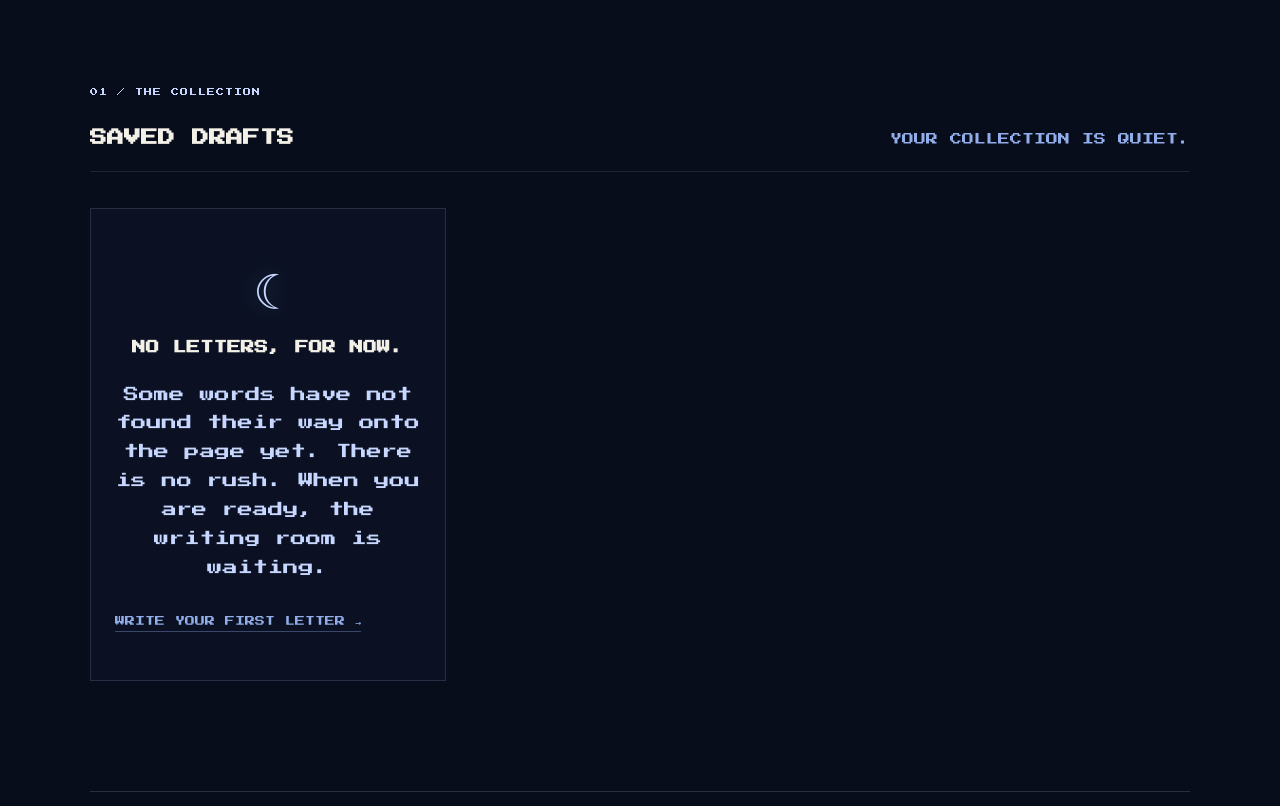
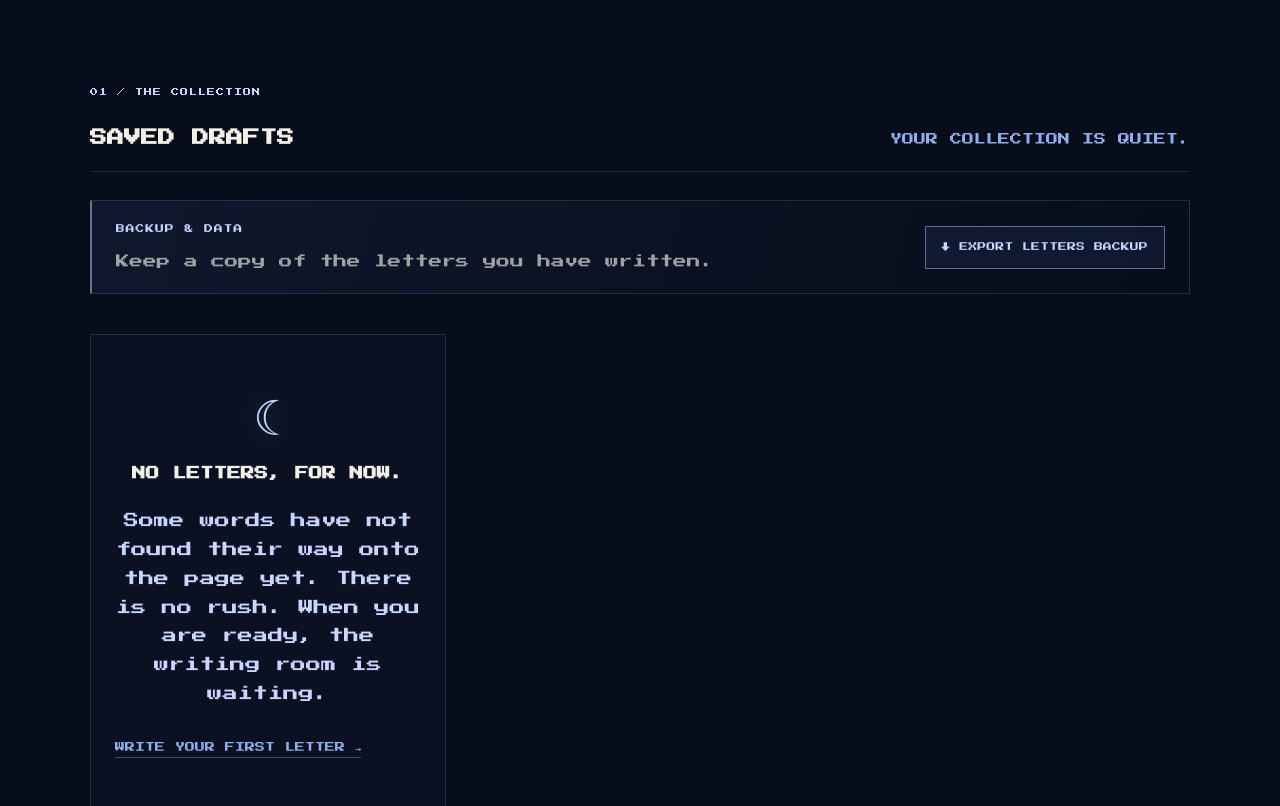
Before and after one commit to dandorii/Tsukuyomi, a Flask app: page /my-letters in a window 1280 px wide. Shown: the part 403-1209 px from the top of the page. Run offline with Flask 3, Linux system fonts and the light colour scheme; data that the repository does not hold is empty.

Commit message:
Add JSON letter backup export

```diff
--- a/app.py
+++ b/app.py
@@ -131,6 +131,46 @@ def list_drafts():
     }), 200
 
 
+@app.route("/api/drafts/export", methods=["GET"])
+def export_drafts():
+    drafts = get_all_drafts()
+    letters = []
+
+    for draft in drafts:
+        full_letter = get_draft(draft["id"])
+
+        if full_letter is None:
+            return jsonify({
+                "error": "A letter could not be retrieved. No backup was created."
+            }), 500
+
+        letters.append({
+            "id": full_letter["id"],
+            "title": full_letter["title"],
+            "recipient": full_letter["recipient"],
+            "body": full_letter["body"],
+            "created_at": full_letter["created_at"],
+            "updated_at": full_letter["updated_at"],
+            "sealed": bool(full_letter["sealed"]),
+        })
+
+    backup = {
+        "app": "Tsukuyomi: Letters for the Unknown",
+        "backup_version": 1,
+        "exported_at": datetime.now(timezone.utc).isoformat(),
+        "letters": letters,
+    }
+
+    response = jsonify(backup)
+    response.headers["Content-Disposition"] = (
+        'attachment; filename="tsukuyomi-backup.json"'
+    )
+    response.headers["Cache-Control"] = "no-store"
+    response.headers["X-Content-Type-Options"] = "nosniff"
+
+    return response, 200
+
+
 @app.route("/api/drafts/<int:draft_id>", methods=["GET"])
 def retrieve_draft(draft_id):
     draft = get_draft(draft_id)
--- a/static/css/style.css
+++ b/static/css/style.css
@@ -3795,3 +3795,140 @@ main {
         animation: none;
     }
 }
+
+/* ==============================
+   LETTER BACKUP EXPORT
+   ============================== */
+
+.draft-heading-actions {
+    display: flex;
+    align-items: center;
+    justify-content: flex-end;
+    gap: 1rem;
+    flex-wrap: wrap;
+}
+
+.draft-export-button {
+    display: inline-flex;
+    align-items: center;
+    justify-content: center;
+    padding: 0.8rem 1rem;
+    border: 1px solid rgba(199, 215, 255, 0.45);
+    background: rgba(23, 36, 64, 0.55);
+    color: #C7D7FF;
+    font-family: "Press Start 2P", monospace;
+    font-size: 0.55rem;
+    line-height: 1.8;
+    text-decoration: none;
+    letter-spacing: 0.02em;
+    box-shadow: 0 0 0 rgba(199, 215, 255, 0);
+    transition:
+        background 180ms ease,
+        border-color 180ms ease,
+        box-shadow 180ms ease,
+        transform 180ms ease;
+}
+
+.draft-export-button:hover {
+    background: rgba(199, 215, 255, 0.1);
+    border-color: #C7D7FF;
+    box-shadow: 0 0 16px rgba(199, 215, 255, 0.12);
+    transform: translateY(-2px);
+}
+
+.draft-export-button:focus-visible {
+    outline: 2px solid #C7D7FF;
+    outline-offset: 4px;
+}
+
+.draft-export-button:active {
+    transform: translateY(0);
+}
+
+@media (max-width: 600px) {
+    .draft-heading-actions {
+        justify-content: flex-start;
+        width: 100%;
+    }
+
+    .draft-export-button {
+        max-width: 100%;
+        font-size: 0.48rem;
+        padding: 0.75rem;
+    }
+}
+
+@media (prefers-reduced-motion: reduce) {
+    .draft-export-button {
+        transition: none;
+    }
+
+    .draft-export-button:hover {
+        transform: none;
+    }
+}
+
+/* ==============================
+   DRAFT COLLECTION TOOLS
+   ============================== */
+
+.draft-tools {
+    display: flex;
+    align-items: center;
+    justify-content: space-between;
+    gap: 1.5rem;
+    margin: 1.5rem 0 2.5rem;
+    padding: 1.25rem 1.5rem;
+    border: 1px solid rgba(199, 215, 255, 0.14);
+    border-left: 2px solid rgba(199, 215, 255, 0.5);
+    background:
+        linear-gradient(
+            105deg,
+            rgba(23, 36, 64, 0.48),
+            rgba(8, 13, 27, 0.2)
+        );
+}
+
+.draft-tools-copy {
+    min-width: 0;
+}
+
+.draft-tools-copy .section-label {
+    margin: 0 0 0.75rem;
+    color: #C7D7FF;
+    font-size: 0.55rem;
+    line-height: 1.8;
+}
+
+.draft-tools-copy > p:last-child {
+    margin: 0;
+    color: rgba(243, 240, 232, 0.65);
+    font-size: 0.85rem;
+    line-height: 1.8;
+}
+
+.draft-tools .draft-export-button {
+    flex-shrink: 0;
+}
+
+@media (max-width: 600px) {
+    .draft-tools {
+        align-items: flex-start;
+        flex-direction: column;
+        gap: 1rem;
+        margin: 1.25rem 0 2rem;
+        padding: 1rem;
+    }
+
+    .draft-tools-copy .section-label {
+        font-size: 0.48rem;
+    }
+
+    .draft-tools-copy > p:last-child {
+        font-size: 0.75rem;
+    }
+
+    .draft-tools .draft-export-button {
+        max-width: 100%;
+    }
+}
--- a/templates/my-letters.html
+++ b/templates/my-letters.html
@@ -43,7 +43,6 @@
                     </p>
                 </section>
 
-
                 <section class="archive-entries">
                     <div class="section-heading">
                         <p class="section-label">01 / THE COLLECTION</p>
@@ -51,6 +50,7 @@
                         <div class="draft-heading-row">
                             <h2>SAVED DRAFTS</h2>
 
+                            <div class="draft-heading-actions">
                                 <p
                                     id="draft-list-status"
                                     class="draft-list-count"
@@ -60,12 +60,25 @@
                                     Looking for your letters...
                                 </p>
                             </div>
+                        </div>
+                    </div>
 
+                    <div class="draft-tools">
+                        <div class="draft-tools-copy">
+                            <p class="section-label">BACKUP &amp; DATA</p>
+                            <p>Keep a copy of the letters you have written.</p>
+                        </div>
+
+                        <a
+                            class="draft-export-button"
+                            href="{{ url_for('export_drafts') }}"
+                        >
+                            ↓ EXPORT LETTERS BACKUP
+                        </a>
                     </div>
 
                     <div id="draft-list" class="draft-list"></div>
                 </section>
-
 
                 <footer class="archive-footer">
                     <p>TSUKUYOMI // LETTERS FOR THE UNKNOWN</p>
```
Lines whose indentation alone changed are shown as unchanged.
